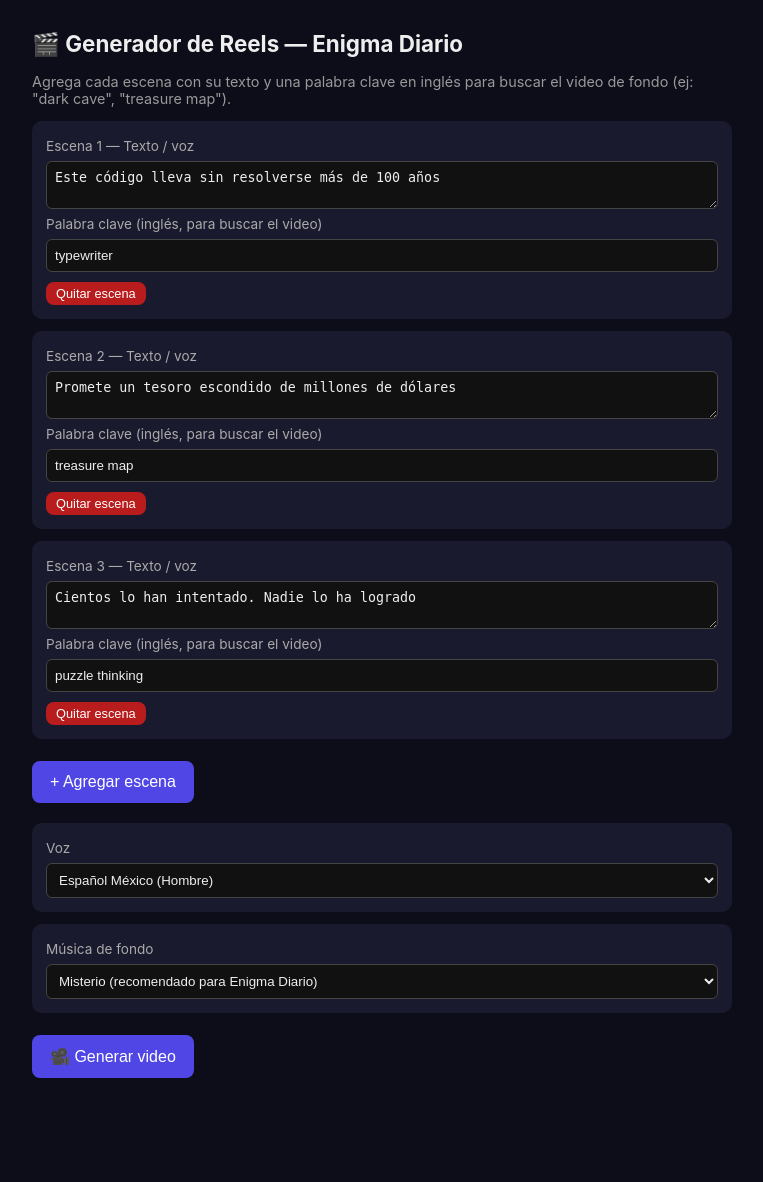
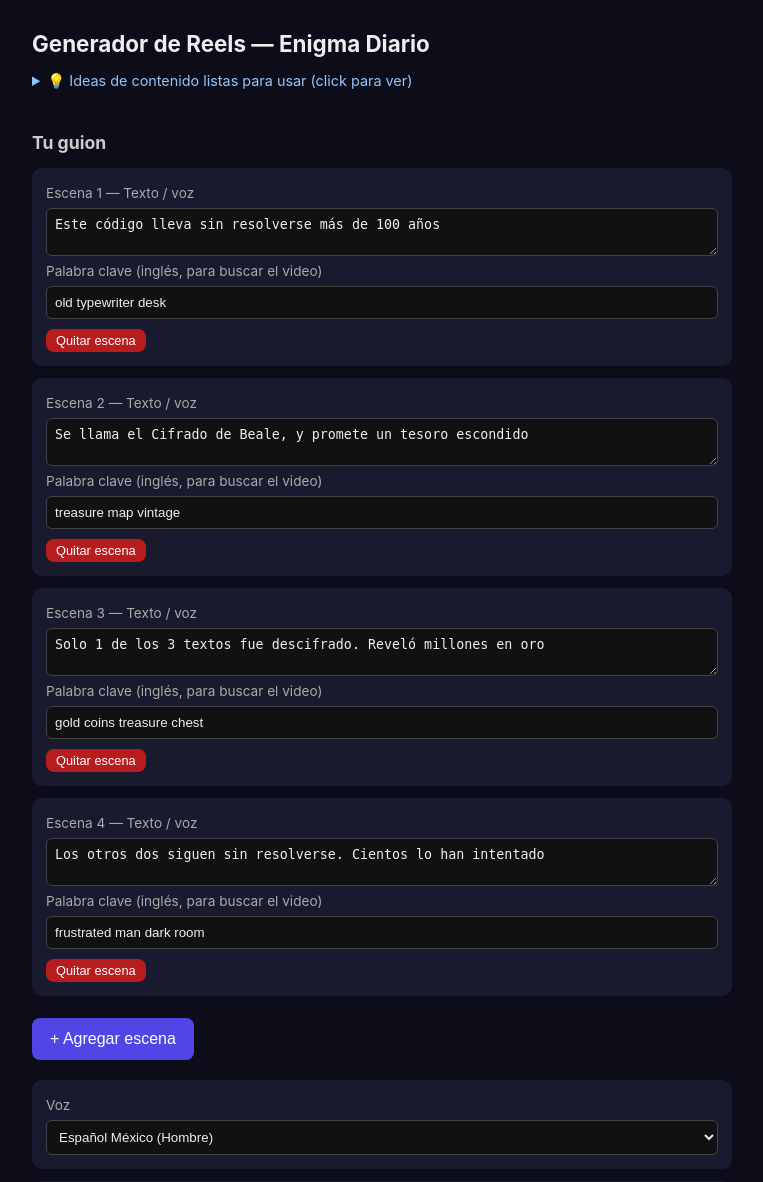
Before and after one commit to FrannyRD/Videoapp, a Flask app: page / in a window 1280 px wide. Shown: the top 1182 px of the page, without its empty margins (258-1021 px from the left). Before the commit the page ends 1078 px from the top, so only its background shows below. Run offline with Flask 3, Linux system fonts and the light colour scheme.

Commit message:
Add files via upload

```diff
--- a/templates/index.html
+++ b/templates/index.html
@@ -7,6 +7,7 @@
 <style>
   body { font-family: -apple-system, Arial, sans-serif; max-width: 700px; margin: 30px auto; padding: 0 16px; background: #0d0d1a; color: #eee; }
   h1 { font-size: 1.4rem; }
+  h2 { font-size: 1.1rem; margin-top: 28px; color: #ccc; }
   .scene { background: #1a1a2e; border-radius: 10px; padding: 14px; margin-bottom: 12px; }
   textarea, select, input { width: 100%; box-sizing: border-box; margin-top: 6px; padding: 8px; border-radius: 6px; border: 1px solid #444; background: #111; color: #eee; }
   label { font-size: 0.85rem; color: #aaa; }
@@ -17,12 +18,26 @@
   .error { background: #4a1414; color: #ffb4b4; }
   .success { background: #14361f; color: #b6f0c5; }
   #downloadLink { display: inline-block; margin-top: 10px; color: #93c5fd; }
+  .progress-wrap { background: #222; border-radius: 8px; height: 18px; margin-top: 8px; overflow: hidden; }
+  .progress-bar { background: #4f46e5; height: 100%; width: 0%; transition: width 0.4s ease; }
+  .idea-card { background: #16213e; border: 1px solid #2c3e64; border-radius: 10px; padding: 12px; margin-bottom: 10px; cursor: pointer; }
+  .idea-card:hover { background: #1c2a4d; }
+  .idea-card h3 { margin: 0 0 4px 0; font-size: 1rem; }
+  .idea-card p { margin: 0; font-size: 0.82rem; color: #9aa5c4; }
+  .tag { display:inline-block; background:#2c3e64; color:#bcd; font-size:0.7rem; padding:2px 8px; border-radius:12px; margin-top:6px; }
+  details summary { cursor: pointer; color: #93c5fd; font-size: 0.9rem; margin: 14px 0; }
 </style>
 </head>
 <body>
-  <h1>🎬 Generador de Reels — Enigma Diario</h1>
-  <p style="color:#999; font-size:0.9rem;">Agrega cada escena con su texto y una palabra clave en inglés para buscar el video de fondo (ej: "dark cave", "treasure map").</p>
+  <h1>Generador de Reels — Enigma Diario</h1>
 
+  <details>
+    <summary>💡 Ideas de contenido listas para usar (click para ver)</summary>
+    <p style="color:#999; font-size:0.85rem;">Toca cualquier idea para cargar el guion completo automáticamente abajo. Son las 7 ideas pensadas para tu nicho de misterios y curiosidades.</p>
+    <div id="ideas"></div>
+  </details>
+
+  <h2>Tu guion</h2>
   <div id="scenes"></div>
 
   <button onclick="addScene()">+ Agregar escena</button>
@@ -53,6 +68,99 @@
   <script>
     let sceneCount = 0;
 
+    // ---------- Banco de ideas de contenido ----------
+    const IDEAS = [
+      {
+        title: "El código que nadie ha podido descifrar",
+        tag: "Misterio histórico",
+        scenes: [
+          { text: "Este código lleva sin resolverse más de 100 años", keyword: "old typewriter desk" },
+          { text: "Se llama el Cifrado de Beale, y promete un tesoro escondido", keyword: "treasure map vintage" },
+          { text: "Solo 1 de los 3 textos fue descifrado. Reveló millones en oro", keyword: "gold coins treasure chest" },
+          { text: "Los otros dos siguen sin resolverse. Cientos lo han intentado", keyword: "frustrated man dark room" }
+        ]
+      },
+      {
+        title: "El experimento más perturbador de la historia",
+        tag: "Ciencia oscura",
+        scenes: [
+          { text: "En 1961 un científico hizo algo que cambiaría la psicología para siempre", keyword: "old laboratory vintage" },
+          { text: "Quería saber si la gente común podía hacer cosas terribles bajo órdenes", keyword: "man hesitating decision" },
+          { text: "El resultado horrorizó al mundo entero", keyword: "newspaper headline dramatic" }
+        ]
+      },
+      {
+        title: "El lugar que la ciencia no puede explicar",
+        tag: "Fenómeno inexplicable",
+        scenes: [
+          { text: "En medio del océano hay una zona donde las brújulas dejan de funcionar", keyword: "deep ocean compass" },
+          { text: "Decenas de barcos y aviones han desaparecido sin dejar rastro", keyword: "abandoned ship fog" },
+          { text: "Nadie ha podido explicar por qué pasa esto", keyword: "mysterious fog ocean" }
+        ]
+      },
+      {
+        title: "El hallazgo que reescribió la historia",
+        tag: "Arqueología",
+        scenes: [
+          { text: "Un granjero estaba arando su campo cuando encontró algo imposible", keyword: "ancient ruins desert" },
+          { text: "Era una ciudad completa, enterrada por miles de años", keyword: "archaeology dig site" },
+          { text: "Cambió todo lo que sabíamos sobre esa civilización", keyword: "ancient artifact museum" }
+        ]
+      },
+      {
+        title: "La pregunta que nadie puede responder",
+        tag: "Dato curioso / ciencia",
+        scenes: [
+          { text: "¿Sabías que no sabemos exactamente por qué bostezamos?", keyword: "person yawning tired" },
+          { text: "Hay varias teorías, pero ninguna se ha podido comprobar del todo", keyword: "scientist thinking lab" },
+          { text: "Algo tan simple, y sigue siendo un misterio", keyword: "question mark concept" }
+        ]
+      },
+      {
+        title: "El edificio que nadie quiere visitar de noche",
+        tag: "Historia / misterio urbano",
+        scenes: [
+          { text: "Este edificio lleva más de 50 años abandonado", keyword: "abandoned building night" },
+          { text: "Los vecinos dicen escuchar sonidos que no tienen explicación", keyword: "dark hallway empty" },
+          { text: "Nadie se ha atrevido a investigar a fondo qué pasa ahí", keyword: "flashlight dark room" }
+        ]
+      },
+      {
+        title: "El objeto que la ciencia no sabe de dónde vino",
+        tag: "Misterio / objetos antiguos",
+        scenes: [
+          { text: "Este objeto fue encontrado dentro de una roca de millones de años", keyword: "ancient rock formation" },
+          { text: "Su tecnología no debería existir para esa época", keyword: "old mechanism gears" },
+          { text: "Hasta hoy, nadie sabe cómo llegó ahí", keyword: "mystery object museum" }
+        ]
+      }
+    ];
+
+    function renderIdeas() {
+      const container = document.getElementById("ideas");
+      IDEAS.forEach((idea, idx) => {
+        const div = document.createElement("div");
+        div.className = "idea-card";
+        div.onclick = () => loadIdea(idx);
+        div.innerHTML = `
+          <h3>${idea.title}</h3>
+          <p>${idea.scenes.length} escenas listas</p>
+          <span class="tag">${idea.tag}</span>
+        `;
+        container.appendChild(div);
+      });
+    }
+
+    function loadIdea(idx) {
+      document.getElementById("scenes").innerHTML = "";
+      sceneCount = 0;
+      IDEAS[idx].scenes.forEach(s => addScene(s.text, s.keyword));
+      document.getElementById("status").className = "";
+      document.getElementById("status").innerText = `✅ Guion "${IDEAS[idx].title}" cargado. Revisa las escenas y genera el video.`;
+      window.scrollTo({ top: document.getElementById("scenes").offsetTop - 20, behavior: "smooth" });
+    }
+
+    // ---------- Escenas ----------
     function addScene(text = "", keyword = "") {
       sceneCount++;
       const div = document.createElement("div");
@@ -70,11 +178,12 @@
       document.getElementById("scenes").appendChild(div);
     }
 
-    // Arrancamos con 3 escenas vacías de ejemplo
-    addScene("Este código lleva sin resolverse más de 100 años", "typewriter");
-    addScene("Promete un tesoro escondido de millones de dólares", "treasure map");
-    addScene("Cientos lo han intentado. Nadie lo ha logrado", "puzzle thinking");
+    renderIdeas();
+    // Arrancamos con la primera idea ya cargada de ejemplo
+    loadIdea(0);
+    document.getElementById("status").innerText = "";
 
+    // ---------- Generación ----------
     async function generateVideo() {
       const scenes = [];
       document.querySelectorAll("#scenes .scene").forEach(div => {
@@ -96,7 +205,7 @@
 
       btn.disabled = true;
       statusEl.className = "";
-      statusEl.innerText = "⏳ Enviando...";
+      statusEl.innerHTML = `⏳ Enviando... <div class="progress-wrap"><div class="progress-bar" id="bar" style="width:0%"></div></div>`;
 
       try {
         const resp = await fetch("/api/generate", {
@@ -113,7 +222,6 @@
           return;
         }
 
-        statusEl.innerText = "⏳ Generando video... esto puede tardar 1-3 minutos. No cierres esta pestaña.";
         pollStatus(data.job_id, statusEl, btn);
 
       } catch (err) {
@@ -124,7 +232,7 @@
     }
 
     async function pollStatus(jobId, statusEl, btn) {
-      const maxAttempts = 90; // ~7.5 minutos máximo (90 * 5s)
+      const maxAttempts = 90; // ~7.5 minutos máximo
       let attempts = 0;
 
       const interval = setInterval(async () => {
@@ -148,12 +256,16 @@
             statusEl.className = "error";
             statusEl.innerText = "⏱️ Está tardando demasiado. Revisa los logs en Render.";
             btn.disabled = false;
+          } else {
+            const pct = data.progress_pct || 0;
+            const text = data.progress_text || "Procesando...";
+            statusEl.className = "";
+            statusEl.innerHTML = `⏳ ${text}<div class="progress-wrap"><div class="progress-bar" style="width:${pct}%"></div></div>`;
           }
-          // si sigue "processing", no hacemos nada y esperamos el próximo intento
         } catch (err) {
           // un fallo de red puntual al consultar no debe detener el polling
         }
-      }, 5000);
+      }, 4000);
     }
   </script>
 </body>
```
